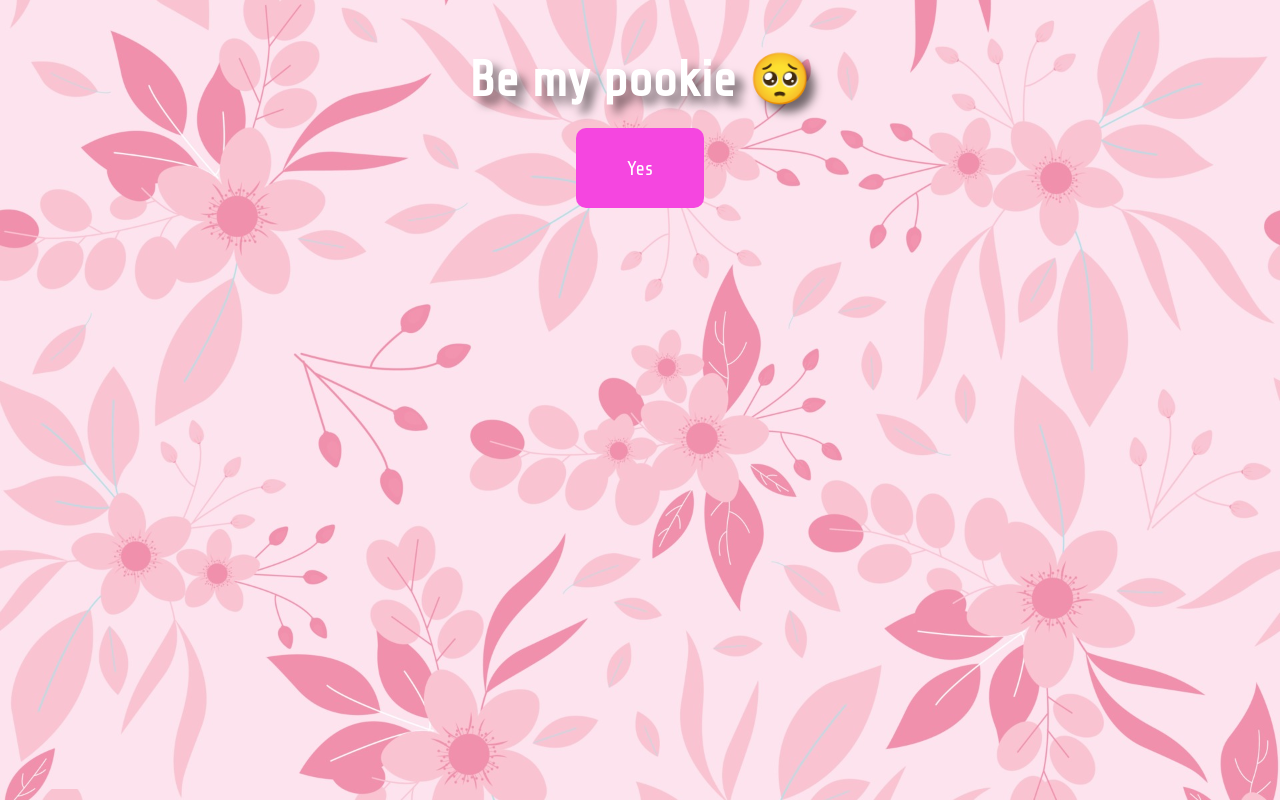
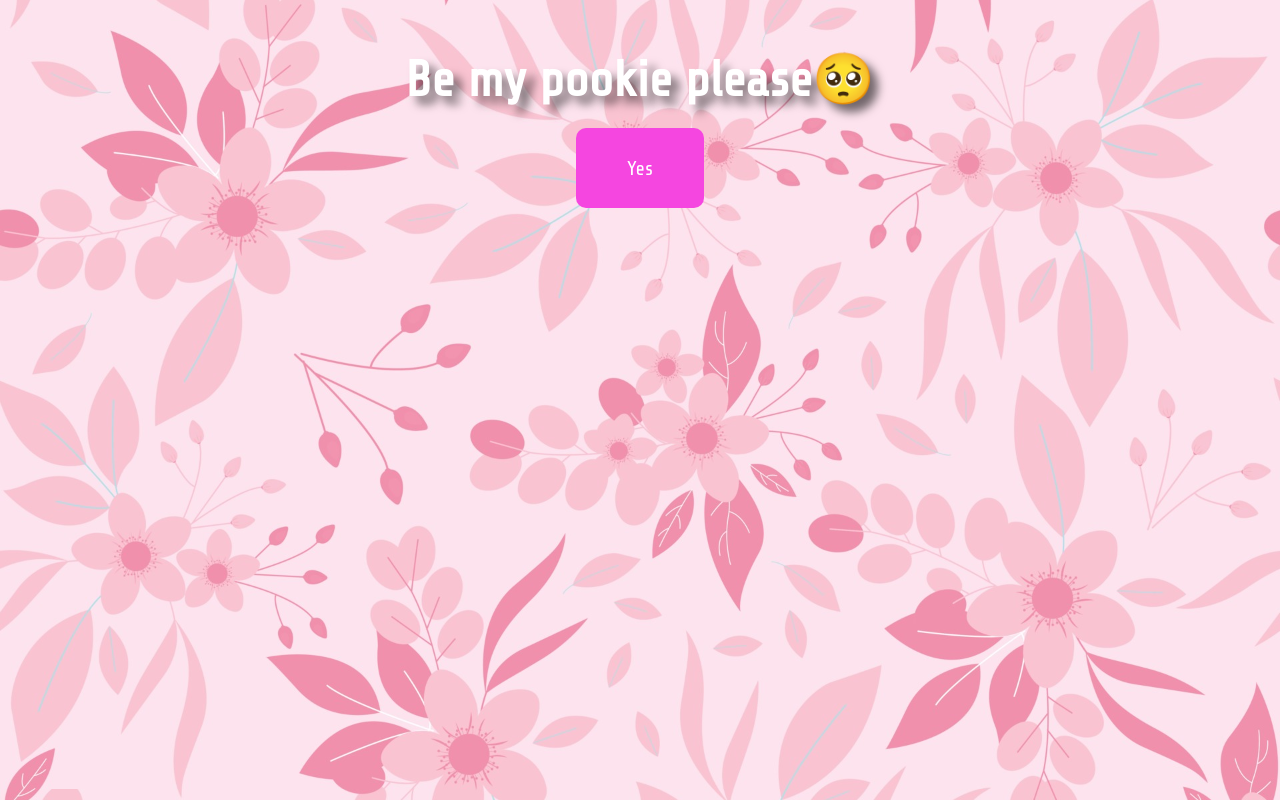
Before and after one commit to melyndaaa/myproject, a plain HTML site: page index.html in a window 1280 px wide. Drawn offline with Linux system fonts and the light colour scheme.

Commit message:
added please

```diff
--- a/index.html
+++ b/index.html
@@ -8,7 +8,7 @@
 </head>
 <body>
 
-    <h1>Be my pookie 🥺</h1>
+    <h1>Be my pookie please🥺</h1>
     <button onclick="showHappyFace()">Yes</button>
 
     <div id="faceContainer1"></div>
```
